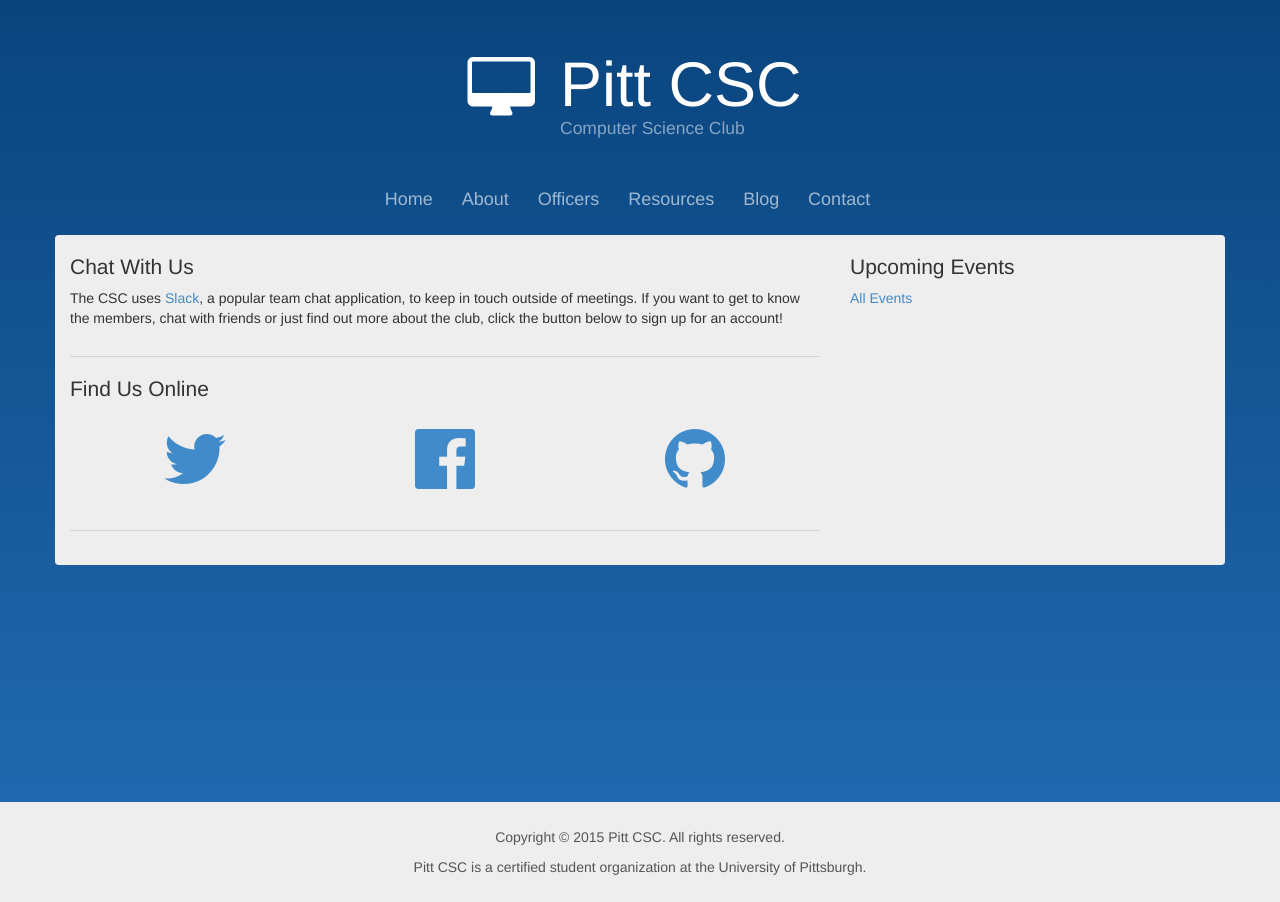
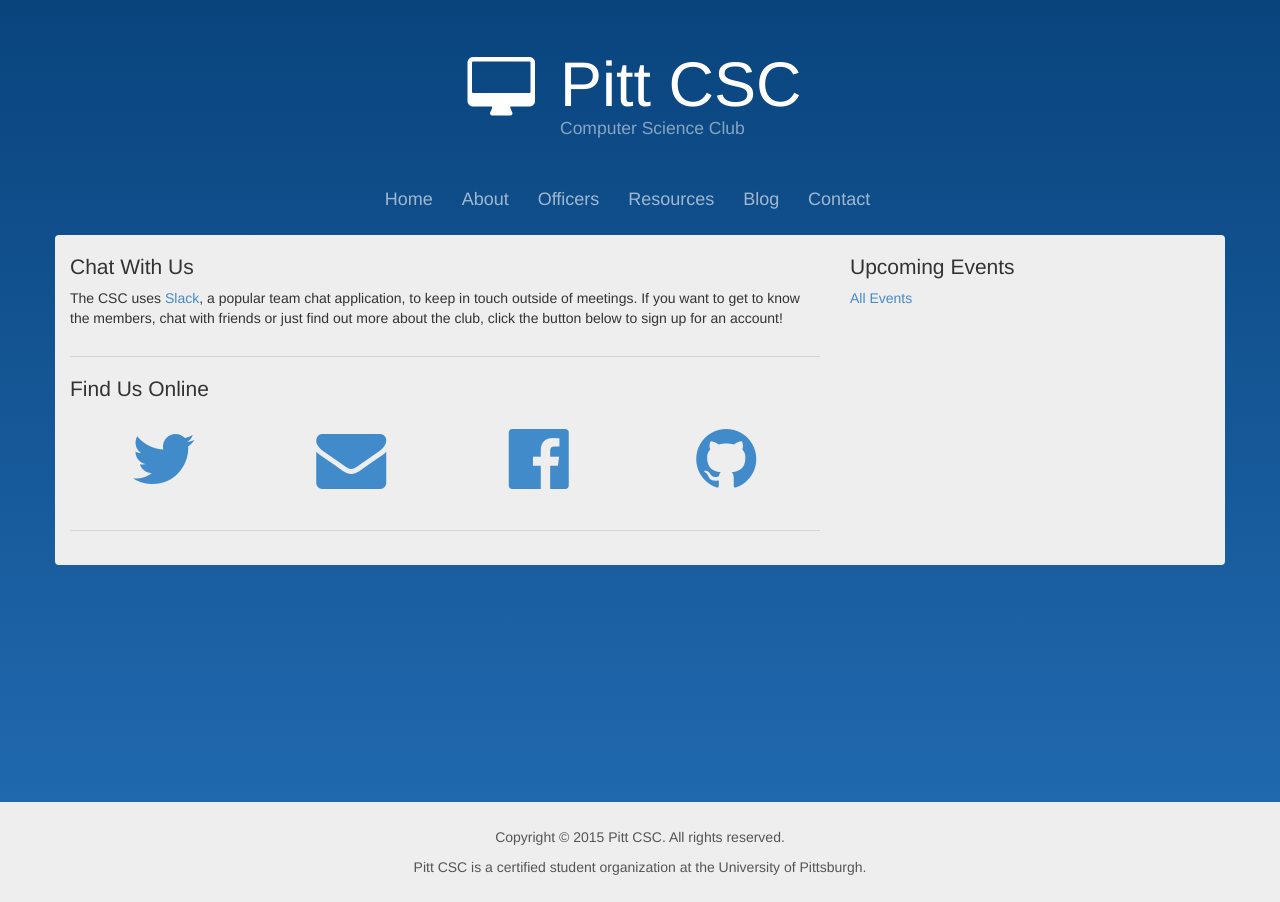
Before and after one commit to pittcsc/old-pittcsc-website-archived, a Jekyll site: the page built from pages/homepage.html, in a window 1280 px wide. Built offline with Jekyll 4.4.1, drawn with Linux system fonts in a browser that asks for light colours; nearby versions of some CDN libraries; Markdown is read by kramdown in place of the engine named in the settings; a script that is not in the unit is left out.

Commit message:
Add link to MailChimp signup form

```diff
--- a/pages/homepage.html
+++ b/pages/homepage.html
@@ -35,17 +35,22 @@ permalink: /
       <h2 class='section-header'>Find Us Online</h2>
       <div class='container-fluid'>
         <div class='row'>
-          <div class='col-sm-4 media-container'>
+          <div class='col-sm-3 media-container'>
             <a href='https://twitter.com/pittcsc'>
               <i class='fa fa-twitter'></i>
             </a>
           </div>
-          <div class='col-sm-4 media-container'>
+          <div class='col-sm-3 media-container'>
+            <a href='http://eepurl.com/bgY5c9'>
+              <i class='fa fa-envelope'></i>
+            </a>
+          </div>
+          <div class='col-sm-3 media-container'>
             <a href='https://www.facebook.com/groups/554607607987835/'>
               <i class='fa fa-facebook-official'></i>
             </a>
           </div>
-          <div class='col-sm-4 media-container'>
+          <div class='col-sm-3 media-container'>
             <a href='https://github.com/pitt-csc'>
               <i class='fa fa-github'></i>
             </a>
```
